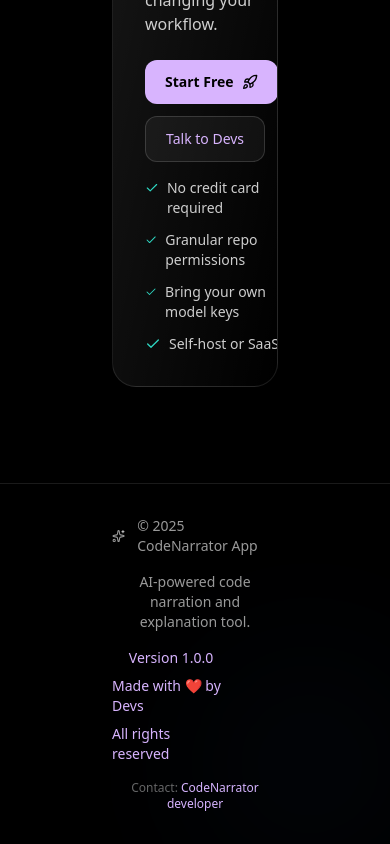
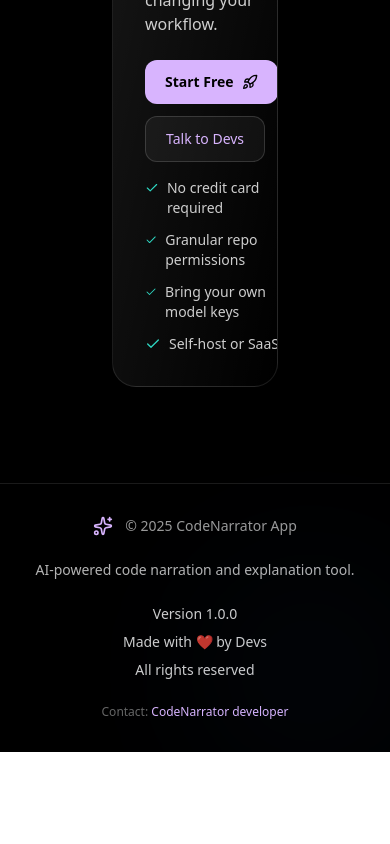
Before and after one commit to mah12-ops/code_narrator_ai, a React (Vite) app in the folder client/: page / in a window 390 px wide. Shown: the part 5948-6792 px from the top of the page. After the commit the page ends 6700 px from the top, so only its background shows below. Built offline with nearby package versions, Linux system fonts and the light colour scheme.

Commit message:
fix mobile responsiveness

```diff
--- a/client/src/components/pages/LandingPage/Footer.tsx
+++ b/client/src/components/pages/LandingPage/Footer.tsx
@@ -1,47 +1,45 @@
-import { Stars } from 'lucide-react'
+import { Stars } from 'lucide-react';
 
 const Footer = () => {
   return (
-    <footer className="border-t border-white/10">
-      <div className="mx-auto py-8 max-w-7xl px-28">
-        <div className="flex flex-col md:flex-row items-center justify-between gap-4 text-sm text-white/60">
+    <footer className="border-t border-white/10 bg-black/80">
+      <div className="mx-auto py-8 px-6 sm:px-8 lg:px-28 max-w-7xl">
+        <div className="flex flex-col md:flex-row md:items-center md:justify-between gap-6 text-sm text-white/60">
 
-          <div className="flex items-center gap-3">
-            <Stars className="h-4 w-4" />
+          {/* Branding */}
+          <div className="flex items-center gap-3 justify-center md:justify-start">
+            <Stars className="h-5 w-5 text-purple-300" />
             <span>© {new Date().getFullYear()} CodeNarrator App</span>
           </div>
 
           {/* Small description */}
-          <p className="text-center md:text-left">
+          <p className="text-center md:text-left text-white/70">
             AI-powered code narration and explanation tool.
           </p>
 
-          {/* Replaced block */}
-          <div className="flex flex-col mr-12 md:flex-col items-center gap-2 md:gap-4">
-            <span className="text-purple-300">Version 1.0.0</span>
-            <span className="text-purple-300">Made with ❤️ by Devs</span>
-            <span className="text-purple-300">All rights reserved</span>
+          {/* Info block */}
+          <div className="flex flex-col items-center md:items-end gap-2 text-center md:text-right">
+            <span className="text-white/80 font-medium">Version 1.0.0</span>
+            <span className="text-white/80">Made with ❤️ by Devs</span>
+            <span className="text-white/80">All rights reserved</span>
           </div>
         </div>
 
         {/* Contact */}
-    <div className="mt-4 text-center text-xs text-white/40">
+        <div className="mt-6 text-center text-xs text-white/40">
           Contact:{' '}
           <a
             href="https://mail.google.com/mail/?view=cm&fs=1&to=mihretyirga7@gmail.com"
             target="_blank"
             rel="noopener noreferrer"
-    className="text-purple-300 hover:text-white no-underline"
+            className="text-purple-300 hover:text-white transition-colors"
           >
             CodeNarrator developer
           </a>
         </div>
-
-
-
       </div>
     </footer>
-  )
-}
+  );
+};
 
-export default Footer
+export default Footer;
```
Lines whose indentation alone changed are shown as unchanged.
